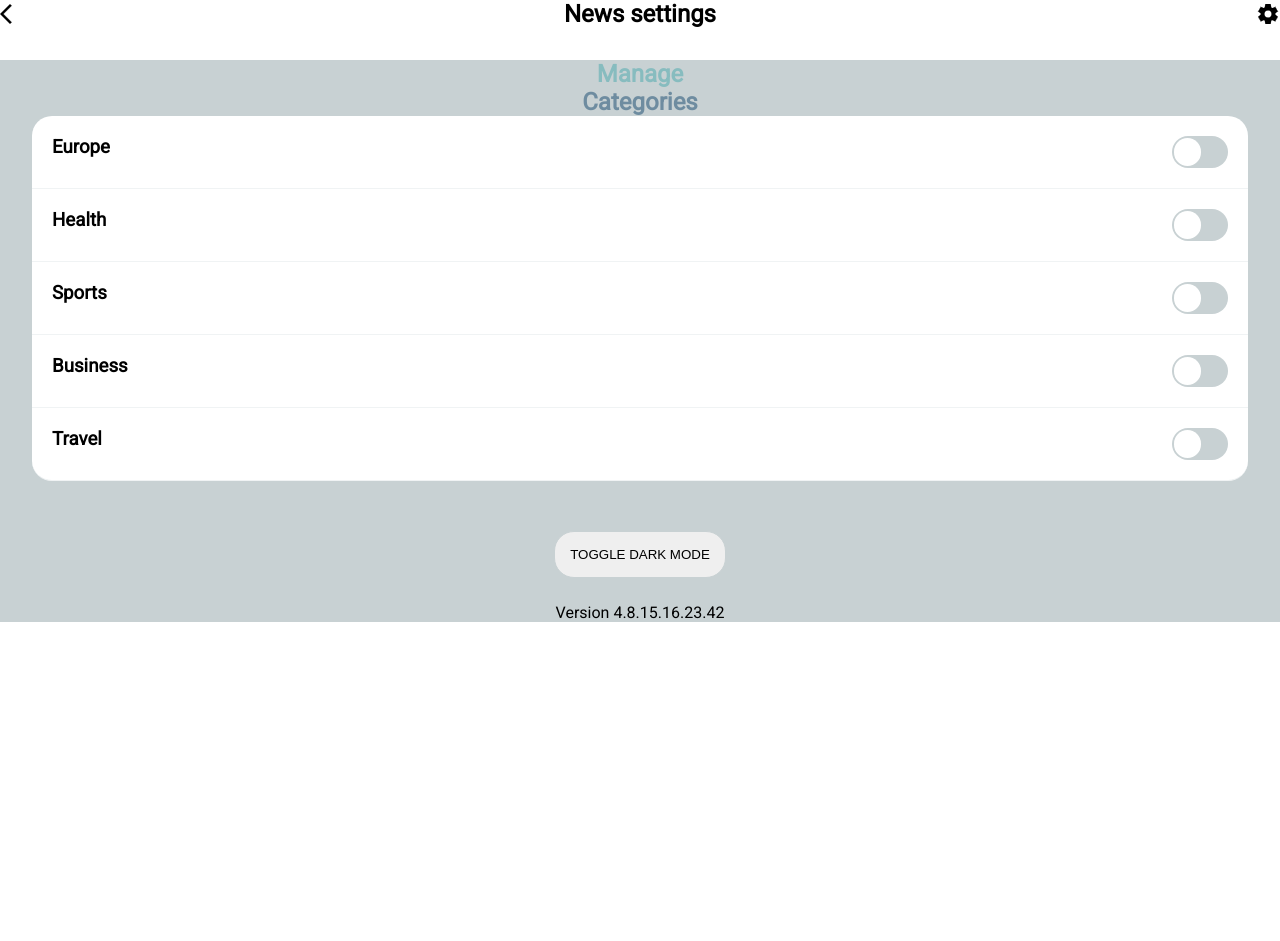
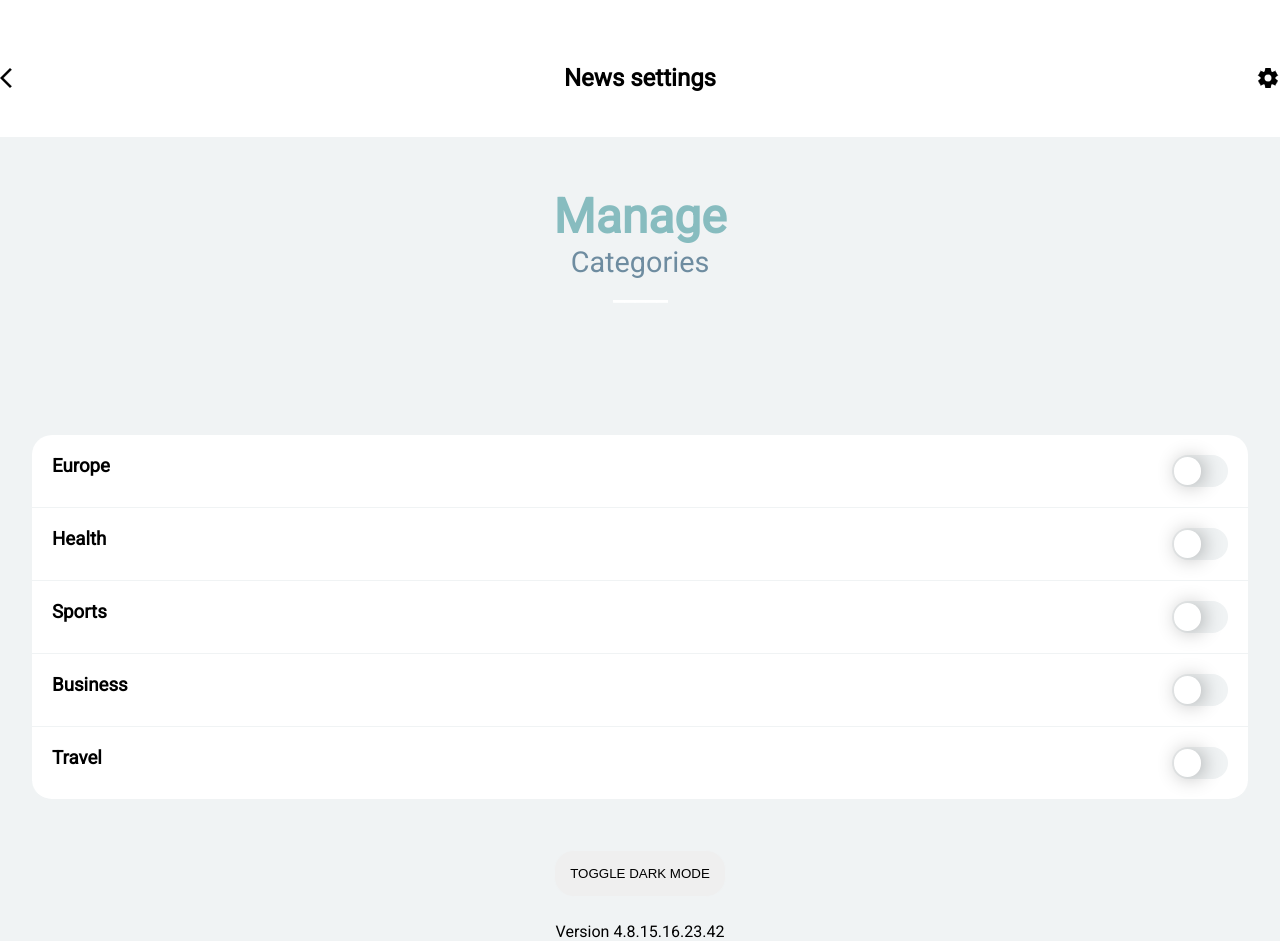
Before and after one commit to SabotajLearningCoding/webpack, a website built with webpack: page src/settings.html in a window 1280 px wide. Before the commit the page ends 800 px from the top, so only its background shows below. Built offline with nearby package versions, Linux system fonts and the light colour scheme.

Commit message:
gived box shadow to chekbox

```diff
--- a/src/scss/_darkmode.scss
+++ b/src/scss/_darkmode.scss
@@ -1,6 +1,6 @@
 .darkMode-Btn {
   text-transform: uppercase;
-  border: 1px solid #c8d1d3;
+  border: 1px solid #f0f3f4;
   color: #000;
   border-radius: 20px;
   padding: 15px;
--- a/src/scss/_header.scss
+++ b/src/scss/_header.scss
@@ -1,6 +1,7 @@
 .menu {
   border-bottom: 0px solid #f0f3f4;
   height: 60px;
+  margin-top: 5%;
   &__list {
     display: flex;
     list-style: none;
--- a/src/scss/_settings.scss
+++ b/src/scss/_settings.scss
@@ -37,18 +37,31 @@
 }
 .settings {
   &__main {
-    background-color: #c8d1d3;
+    background-color: #f0f3f4;
+  }
+
+  &__line {
+    display: block;
+    color: #fff;
   }
 
   &__heading {
     text-align: center;
+    margin: 1% 0% 10%;
+    padding-top: 4%;
 
     &__Manage {
       color: #87bcbf;
+      font-size: 2em;
+      font-weight: 900;
+      display: block;
     }
 
     &__Categories {
       color: #6e8ca0;
+      font-size: 1.2em;
+      font-weight: 400;
+      display: block;
     }
   }
 }
--- a/src/scss/_switch.scss
+++ b/src/scss/_switch.scss
@@ -3,7 +3,7 @@
   display: block;
   height: 2em;
   width: 3.5em;
-  background-color: #c8d1d3;
+  background-color: #f0f3f4;
   border-radius: 1em;
   transition: background-color 500ms ease;
   &:after {
@@ -14,6 +14,7 @@
     height: 1.7em;
     width: 1.7em;
     border-radius: 50%;
+    box-shadow: 3px 1px 20px rgba(0, 0, 0, 0.3);
     background-color: #fff;
     transition: left 500ms ease, background-color 500ms ease;
   }
--- a/src/settings.html
+++ b/src/settings.html
@@ -24,8 +24,12 @@
             </nav>
         </header>
         <main class="settings__main">
-            <h2 class="settings__heading"><span class="settings__heading__Manage">Manage</span></h2>
-            <h2 class="settings__heading"><span class="settings__heading__Categories">Categories</span></h2>
+            <h2 class="settings__heading">
+                <span class="settings__heading__Manage">Manage</span>
+                <span class="settings__heading__Categories">Categories</span>
+                <span class="settings__line">_____</span>
+            </h2>
+            <div></div>
             <div class="settings-container">
 
                 <div class="setting setting__first">
```
Also changed, not shown: dist/main.css, dist/settings.html, 1 other file.
